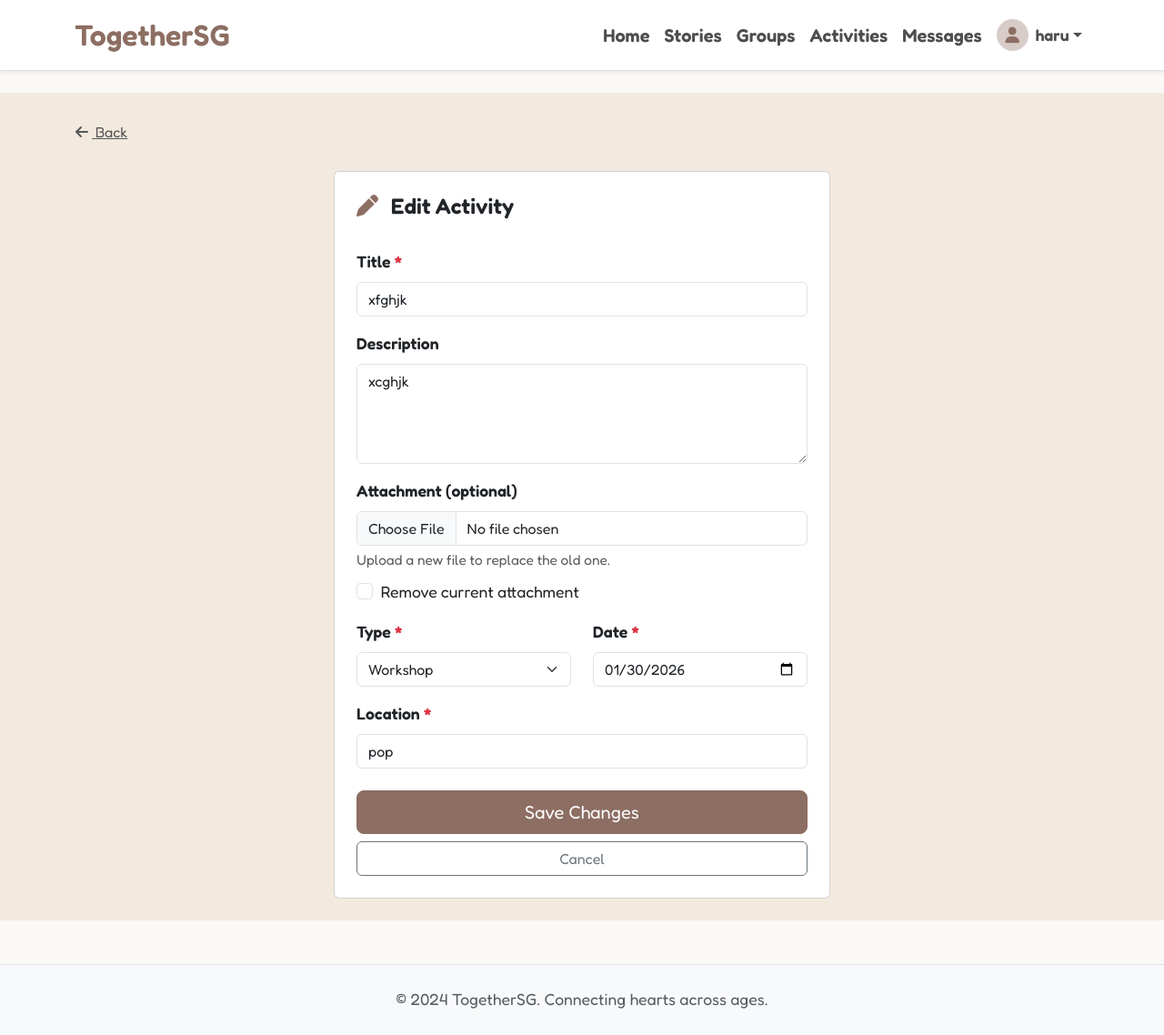
After one commit to jodenlee/WDP-jjlin, a Flask app: page /activities/1/edit in a window 1280 px wide. The commit adds this page. Shown: the whole page at 91% size. Run offline with Flask 3, Linux system fonts and the light colour scheme; a user stored in the database is signed in; data comes from the database, SQL or seed files in the repository.

Commit message:
Update activities module (edit + upload)

```diff
--- a/app.py
+++ b/app.py
@@ -701,6 +701,76 @@ def leave_activity(activity_id):
     conn.commit()
     return redirect(url_for('view_activity', activity_id=activity_id))
 
+@app.route("/activities/<int:activity_id>/edit", methods=["GET", "POST"])
+@login_required
+def edit_activity(activity_id):
+
+    if not activities_unlocked():
+        return redirect(url_for("activities_unlock"))
+
+    db = get_db()
+    conn = db.get_connection()
+
+    activity = conn.execute(
+        "SELECT * FROM activities WHERE id = ?",
+        (activity_id,)
+    ).fetchone()
+
+    if not activity:
+        return "Activity not found", 404
+
+    user_id = session.get("user_id")
+    if int(activity["organizer_id"]) != int(user_id):
+        return "Forbidden", 403
+
+    if request.method == "POST":
+        title = (request.form.get("title") or "").strip()
+        description = (request.form.get("description") or "").strip()
+        activity_type = (request.form.get("type") or "").strip()
+        location = (request.form.get("location") or "").strip()
+        event_date = (request.form.get("event_date") or "").strip()
+
+        if not title or not activity_type or not location or not event_date:
+            flash("Please fill in all required fields.", "danger")
+            return render_template("activities/edit.html", activity=activity)
+
+
+        attachment_filename = activity["attachment"]
+        file = request.files.get("attachment")
+
+        if file and file.filename:
+            if not allowed_file(file.filename):
+                flash("Invalid file type. Allowed: JPG/PNG/GIF/PDF/DOC/DOCX", "danger")
+                return render_template("activities/edit.html", activity=activity)
+
+            original = secure_filename(file.filename)
+            ext = original.rsplit(".", 1)[1].lower()
+            new_name = f"{uuid.uuid4().hex}.{ext}"
+
+            save_path = os.path.join(app.config["UPLOAD_FOLDER"], new_name)
+            file.save(save_path)
+
+            attachment_filename = new_name
+
+        conn.execute(
+            """
+            UPDATE activities
+            SET title=?, description=?, type=?, location=?, event_date=?, attachment=?
+            WHERE id=?
+            """,
+            (title, description, activity_type, location, event_date, attachment_filename, activity_id)
+        )
+        conn.commit()
+
+
+        session.pop("activities_unlocked", None)
+
+        flash("Activity updated successfully.", "success")
+        return redirect(url_for("view_activity", activity_id=activity_id))
+
+    return render_template("activities/edit.html", activity=activity)
+
+
 @app.route("/activities/<int:activity_id>/delete", methods=["GET", "POST"])
 @login_required
 def delete_activity(activity_id):
--- /dev/null
+++ b/templates/activities/edit.html
@@ -0,0 +1,104 @@
+{% extends 'base.html' %}
+{% block content %}
+
+<div style="background:#f3eadf; min-height:100vh; width:100vw; margin-left:calc(50% - 50vw); padding:24px 0;">
+  <div class="container">
+
+    <div class="mb-4">
+      <a href="{{ url_for('view_activity', activity_id=activity['id']) }}" class="btn btn-link text-muted px-0">
+        <i class="fas fa-arrow-left me-1"></i> Back
+      </a>
+    </div>
+
+    <div class="row">
+      <div class="col-lg-6 mx-auto">
+        <div class="card nav-card-minimal">
+          <div class="card-header bg-transparent border-0 pt-4 px-4">
+            <h4 class="fw-bold mb-0">
+              <i class="fas fa-pen me-2" style="color: var(--primary-color);"></i>
+              Edit Activity
+            </h4>
+          </div>
+
+          <div class="card-body p-4">
+            <form method="POST" enctype="multipart/form-data" novalidate>
+
+              <div class="mb-3">
+                <label class="form-label fw-bold">Title <span class="text-danger">*</span></label>
+                <input class="form-control" name="title" maxlength="120"
+                       value="{{ request.form.get('title', activity['title']) }}">
+              </div>
+
+              <div class="mb-3">
+                <label class="form-label fw-bold">Description</label>
+                <textarea class="form-control" name="description" rows="4">{{ request.form.get('description', activity['description']) }}</textarea>
+              </div>
+
+              <div class="mb-3">
+                <label class="form-label fw-bold">Attachment (optional)</label>
+                <input type="file" class="form-control" name="attachment"
+                       accept=".jpg,.jpeg,.png,.gif,.pdf,.doc,.docx">
+                <div class="form-text">Upload a new file to replace the old one.</div>
+
+                {% if activity['attachment'] %}
+                  <div class="mt-2">
+                    Current:
+                    <a href="{{ url_for('static', filename='uploads/' ~ activity['attachment']) }}"
+                       class="btn btn-sm btn-outline-secondary"
+                       target="_blank" rel="noopener">
+                      View / Download
+                    </a>
+                  </div>
+                {% endif %}
+
+                <div class="form-check mt-2">
+                  <input class="form-check-input" type="checkbox" value="1" id="remove_attachment" name="remove_attachment">
+                  <label class="form-check-label" for="remove_attachment">Remove current attachment</label>
+                </div>
+              </div>
+
+              <div class="row">
+                <div class="col-md-6 mb-3">
+                  <label class="form-label fw-bold">Type <span class="text-danger">*</span></label>
+                  {% set t = request.form.get('type', activity['type']) %}
+                  <select class="form-select" name="type">
+                    <option value="Workshop" {{ 'selected' if t=='Workshop' else '' }}>Workshop</option>
+                    <option value="Social" {{ 'selected' if t=='Social' else '' }}>Social Gathering</option>
+                    <option value="Exercise" {{ 'selected' if t=='Exercise' else '' }}>Exercise</option>
+                    <option value="Learning" {{ 'selected' if t=='Learning' else '' }}>Learning</option>
+                    <option value="Community" {{ 'selected' if t=='Community' else '' }}>Community Service</option>
+                    <option value="Other" {{ 'selected' if t=='Other' else '' }}>Other</option>
+                  </select>
+                </div>
+
+                <div class="col-md-6 mb-3">
+                  <label class="form-label fw-bold">Date <span class="text-danger">*</span></label>
+                  <input type="date" class="form-control" name="event_date"
+                         value="{{ request.form.get('event_date', activity['event_date']) }}"
+                         min="2026-01-01" max="2029-12-31">
+                </div>
+              </div>
+
+              <div class="mb-4">
+                <label class="form-label fw-bold">Location <span class="text-danger">*</span></label>
+                <input class="form-control" name="location" maxlength="120"
+                       value="{{ request.form.get('location', activity['location']) }}">
+              </div>
+
+              <div class="d-grid gap-2">
+                <button type="submit" class="btn btn-primary btn-lg">Save Changes</button>
+                <a class="btn btn-outline-secondary"
+                   href="{{ url_for('view_activity', activity_id=activity['id']) }}">Cancel</a>
+              </div>
+
+            </form>
+          </div>
+
+        </div>
+      </div>
+    </div>
+
+  </div>
+</div>
+
+{% endblock %}
```
Also changed, not shown: docs/index.html (deleted, +0 -69 lines), templates/activities/create.html (+17 -4 lines), templates/activities/view.html (+11 -4 lines), 7 other files.
